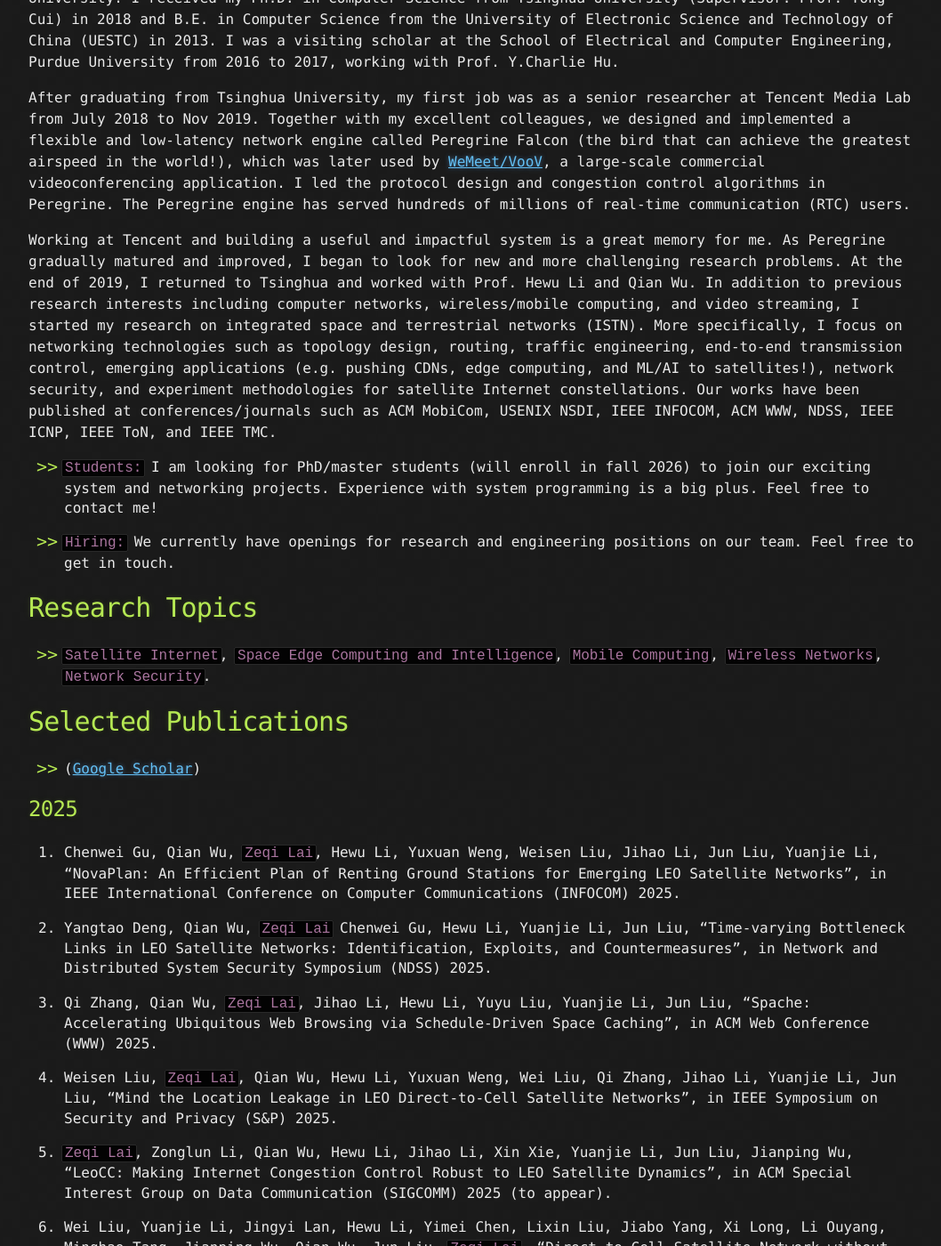
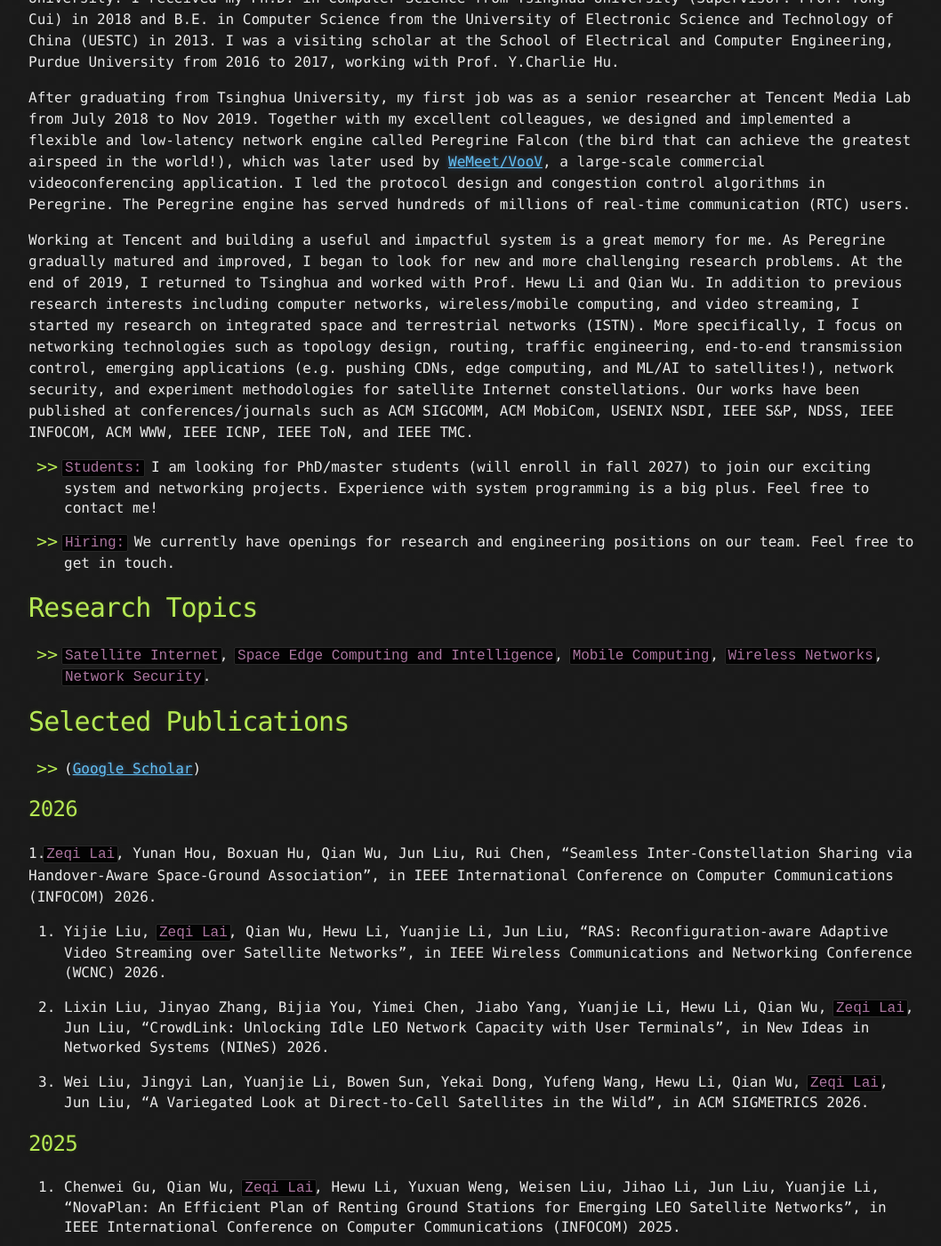
Before and after one commit to lzq8272587/lzq8272587.github.io, a Jekyll site: the page built from index.md, in a window 1280 px wide and 1400 px high, scrolled down 647 px. Shown: the whole window at 89% size, without its empty margins (108-1166 px from the left). Built offline with Jekyll 4.4.1, drawn with Linux system fonts in a browser that asks for light colours; our own code applies the rules of GitHub Pages for plain Markdown files; some of the changed text lies outside the part shown.

Commit message:
Update index.md

```diff
--- a/index.md
+++ b/index.md
@@ -10,9 +10,9 @@ I am currently an associate professor at the [Institute for Network Sciences and
 
 After graduating from Tsinghua University, my first job was as a senior researcher at Tencent Media Lab from July 2018 to Nov 2019. Together with my excellent colleagues, we designed and implemented a flexible and low-latency network engine called Peregrine Falcon (the bird that can achieve the greatest airspeed in the world!), which was later used by [WeMeet/VooV](https://voovmeeting.com/), a large-scale commercial videoconferencing application. I led the protocol design and congestion control algorithms in Peregrine. The Peregrine engine has served hundreds of millions of real-time communication (RTC) users.
 
-Working at Tencent and building a useful and impactful system is a great memory for me. As Peregrine gradually matured and improved, I began to look for new and more challenging research problems. At the end of 2019, I returned to Tsinghua and worked with Prof. Hewu Li and Qian Wu. In addition to previous research interests including computer networks, wireless/mobile computing, and video streaming, I started my research on integrated space and terrestrial networks (ISTN). More specifically, I focus on networking technologies such as topology design, routing, traffic engineering, end-to-end transmission control, emerging applications (e.g. pushing CDNs, edge computing, and ML/AI to satellites!), network security, and experiment methodologies for satellite Internet constellations. Our works have been published at conferences/journals such as ACM MobiCom, USENIX NSDI, IEEE INFOCOM, ACM WWW, NDSS, IEEE ICNP, IEEE ToN, and IEEE TMC.
+Working at Tencent and building a useful and impactful system is a great memory for me. As Peregrine gradually matured and improved, I began to look for new and more challenging research problems. At the end of 2019, I returned to Tsinghua and worked with Prof. Hewu Li and Qian Wu. In addition to previous research interests including computer networks, wireless/mobile computing, and video streaming, I started my research on integrated space and terrestrial networks (ISTN). More specifically, I focus on networking technologies such as topology design, routing, traffic engineering, end-to-end transmission control, emerging applications (e.g. pushing CDNs, edge computing, and ML/AI to satellites!), network security, and experiment methodologies for satellite Internet constellations. Our works have been published at conferences/journals such as ACM SIGCOMM, ACM MobiCom, USENIX NSDI, IEEE S&P, NDSS, IEEE INFOCOM, ACM WWW, IEEE ICNP, IEEE ToN, and IEEE TMC.
 
-* `Students:` I am looking for PhD/master students (will enroll in fall 2026) to join our exciting system and networking projects. Experience with system programming is a big plus. Feel free to contact me!
+* `Students:` I am looking for PhD/master students (will enroll in fall 2027) to join our exciting system and networking projects. Experience with system programming is a big plus. Feel free to contact me!
 
 * `Hiring:` We currently have openings for research and engineering positions on our team. Feel free to get in touch.
 
@@ -24,6 +24,18 @@ Working at Tencent and building a useful and impactful system is a great memory
 # Selected Publications
 
 * ([Google Scholar](https://scholar.google.com/citations?user=rH0hRIcAAAAJ&hl=en))
+
+##  2026
+
+1.`Zeqi Lai`, Yunan Hou, Boxuan Hu, Qian Wu, Jun Liu, Rui Chen, "Seamless Inter-Constellation Sharing via Handover-Aware Space-Ground Association", in IEEE International Conference on Computer Communications (INFOCOM) 2026.
+
+2. Yijie Liu, `Zeqi Lai`, Qian Wu, Hewu Li, Yuanjie Li, Jun Liu, "RAS: Reconfiguration-aware Adaptive Video
+Streaming over Satellite Networks", in IEEE Wireless Communications and Networking Conference (WCNC) 2026.
+
+3. Lixin Liu, Jinyao Zhang, Bijia You, Yimei Chen, Jiabo Yang, Yuanjie Li, Hewu Li, Qian Wu, `Zeqi Lai`, Jun Liu, "CrowdLink: Unlocking Idle LEO Network Capacity with User Terminals", in New Ideas in Networked Systems (NINeS) 2026.
+
+4. Wei Liu, Jingyi Lan, Yuanjie Li, Bowen Sun, Yekai Dong, Yufeng Wang, Hewu Li, Qian Wu, `Zeqi Lai`, Jun Liu, "A Variegated Look at Direct-to-Cell Satellites in the Wild", in ACM SIGMETRICS 2026.
+
 
 ##  2025
 
@@ -184,9 +196,10 @@ and challenges. IEEE Network, 30(4), 2016.
 
 
 # Academic Activites
-*  TPC member, USENIX NSDI 2025, 2026.
+*  TPC member, USENIX NSDI 2025, 2026, 2027.
+*  TPC member, ACM CCS 2026.
 *  TPC member, LEONet 2025.
-*  TPC member, IEEE IWQoS 2024, 2025.
+*  TPC member, IEEE IWQoS 2024, 2025, 2026.
 *  TPC member, ACM MobiCom-LEO-NET 2024.
 *  TPC member, ACM MobiCom-SATCOM 2023.
 *  TPC member, VARSE 2023.
@@ -194,6 +207,7 @@ and challenges. IEEE Network, 30(4), 2016.
 
 # Awards
 
+*  ACM SIGCSE China Star Award 2026.
 *  Selected for the Young Talent Support Program by the China Institute of Communications (2023–2025). (中国通信学会2023-2025年度“青年托举计划”).
 *  Outstanding Paper Award at USENIX NSDI 2024.
 *  First Prize, Science and Technology Award, China Institute of Communications, "Key Technologies and Applications for End-to-End Latency-Sensitive Transmission in Internet Streaming Media", 2024. (互联网流媒体端到端时延敏感传送关键技术及应用，中国通信学会科学技术一等奖).
```
